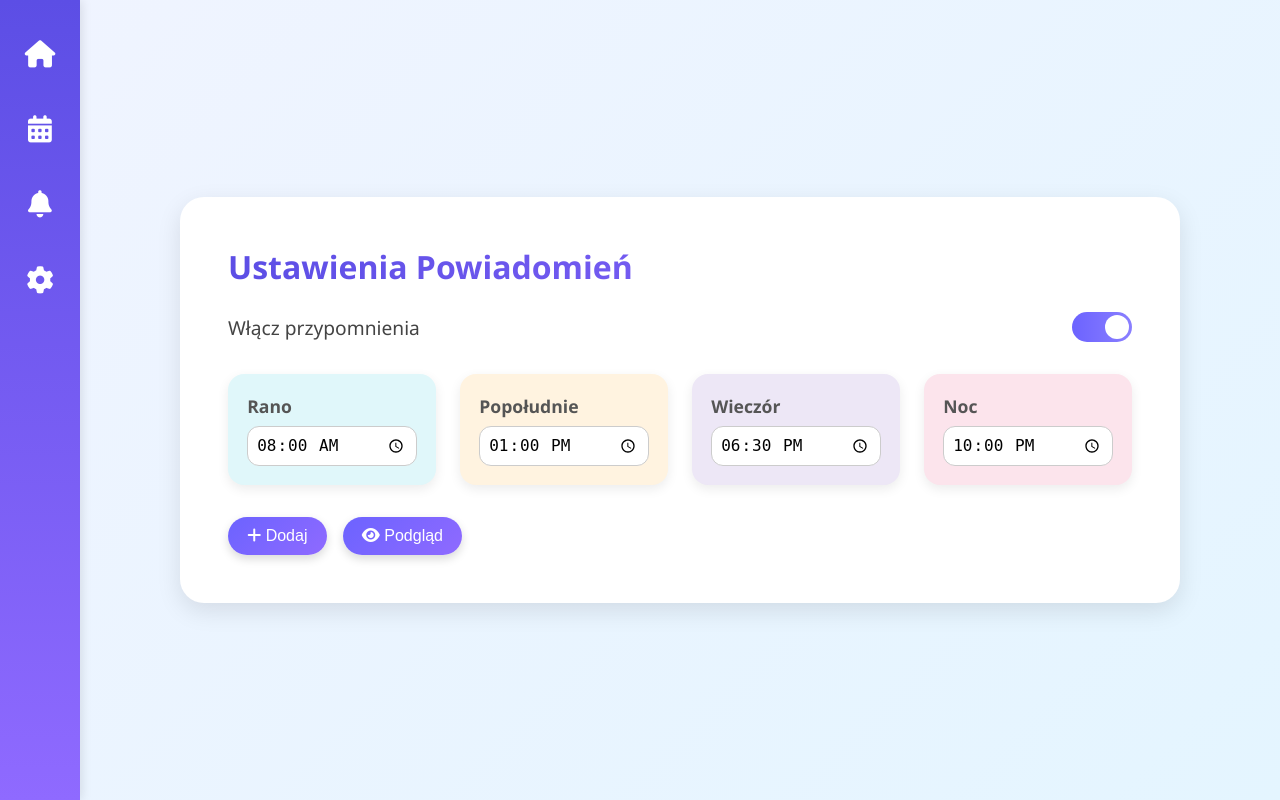
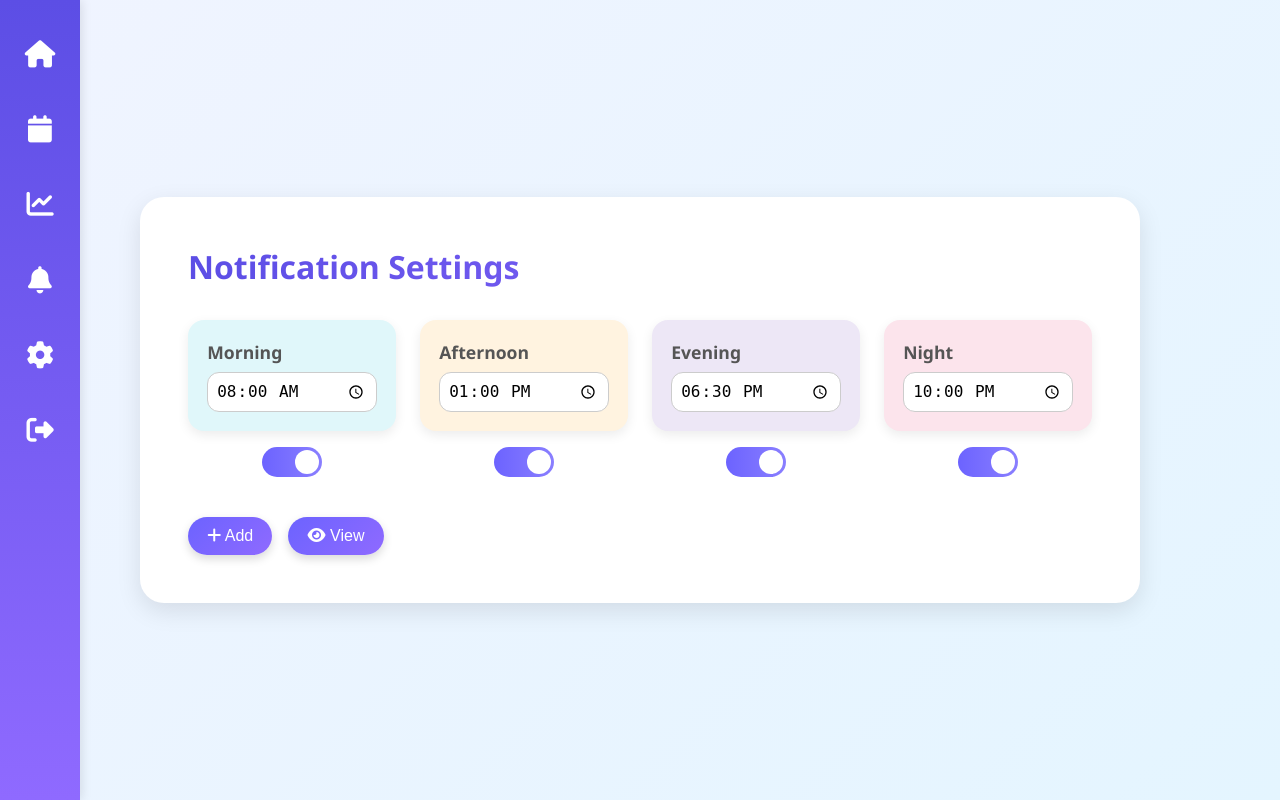
Before and after one commit to Zbojceq/Mood-Board-Project, a Flask app: page /notifs in a window 1280 px wide. Run offline with Flask 3, Linux system fonts and the light colour scheme.

Commit message:
first fixes

```diff
--- a/app.py
+++ b/app.py
@@ -1,4 +1,7 @@
-from flask import Flask, render_template
+from flask import Flask, render_template, redirect, url_for, flash
+from flask_sqlalchemy import SQLAlchemy
+from flask_login import LoginManager, UserMixin, login_user, login_required, logout_user, current_user
+#from forms import LoginForm, RegisterForm
 
 app = Flask(__name__, static_folder='static', template_folder='templates')
 
@@ -61,3 +64,7 @@ def notifs():
 @app.route('/emotion_add')
 def emotion_add():
     return render_template('emotion_add.html')
+
+@app.route('/settings')
+def settings():
+    return render_template('settings.html')
--- a/templates/notifs.html
+++ b/templates/notifs.html
@@ -1,9 +1,12 @@
+{% extends 'side_menu.html' %}
+
+{% block main %}
 <!DOCTYPE html>
-<html lang="pl">
+<html lang="en">
 <head>
   <meta charset="UTF-8" />
   <meta name="viewport" content="width=device-width, initial-scale=1.0"/>
-  <title>Powiadomienia</title>
+  <title>Notifs</title>
   <link rel="stylesheet" href="https://cdnjs.cloudflare.com/ajax/libs/font-awesome/6.4.0/css/all.min.css">
   <style>
     * {
@@ -75,15 +78,19 @@
     }
 
     .toggle {
-      display: flex;
+      display: grid;
+      grid-template-columns: repeat(4, 1fr);
+      gap: 1.5rem;
+      justify-items: center;
       align-items: center;
-      justify-content: space-between;
       margin: 1rem 0;
     }
 
     .toggle label {
-      font-size: 1.2rem;
-      color: #444;
+      display: flex !important;
+      justify-content: center;
+      align-items: center;
+      margin-bottom: 0;
     }
 
     .switch {
@@ -130,6 +137,7 @@
     .switch input:checked + .slider:before {
       transform: translateX(30px);
     }
+
 
     .reminder-time {
       display: grid;
@@ -230,64 +238,87 @@
   </style>
 </head>
 <body>
+  <!--
   <div class="sidebar">
     <i class="fas fa-home"></i>
     <i class="fas fa-calendar-alt"></i>
     <i class="fas fa-bell"></i>
     <i class="fas fa-cog"></i>
   </div>
+  -->
+
 
   <div class="container">
     <div class="card">
-      <h2>Ustawienia Powiadomień</h2>
+      <h2>Notification Settings</h2>
+
+
+
+      <div class="reminder-time">
+        <div class="time-box morning">
+          <h4>Morning</h4>
+          <input type="time" id="reminderTimeMorning" value="08:00">
+        </div>
+        <div class="time-box afternoon">
+          <h4>Afternoon</h4>
+          <input type="time" id="reminderTimeAfter" value="13:00">
+        </div>
+        <div class="time-box evening">
+          <h4>Evening</h4>
+          <input type="time" id="reminderTimeEvening" value="18:30">
+        </div>
+        <div class="time-box night">
+          <h4>Night</h4>
+          <input type="time" id="reminderTimeNight" value="22:00">
+        </div>
+      </div>
+
 
       <div class="toggle">
-        <label for="toggleReminder">Włącz przypomnienia</label>
-        <label class="switch">
-          <input type="checkbox" id="toggleReminder" checked />
-          <span class="slider"></span>
+        <label class="switch" style="display: flex; justify-content: center; margin-bottom: 0.5rem;">
+            <input type="checkbox" id="toggleReminderMorning" checked />
+            <span class="slider"></span>
+        </label>
+        <label class="switch" style="display: flex; justify-content: center; margin-bottom: 0.5rem;">
+            <input type="checkbox" id="toggleReminderAfter" checked />
+            <span class="slider"></span>
+        </label>
+        <label class="switch" style="display: flex; justify-content: center; margin-bottom: 0.5rem;">
+            <input type="checkbox" id="toggleReminderEvening" checked />
+            <span class="slider"></span>
+        </label>
+        <label class="switch" style="display: flex; justify-content: center; margin-bottom: 0.5rem;">
+            <input type="checkbox" id="toggleReminderNight" checked />
+            <span class="slider"></span>
         </label>
       </div>
 
-      <div class="reminder-time">
-        <div class="time-box morning">
-          <h4>Rano</h4>
-          <input type="time" value="08:00">
-        </div>
-        <div class="time-box afternoon">
-          <h4>Popołudnie</h4>
-          <input type="time" value="13:00">
-        </div>
-        <div class="time-box evening">
-          <h4>Wieczór</h4>
-          <input type="time" value="18:30">
-        </div>
-        <div class="time-box night">
-          <h4>Noc</h4>
-          <input type="time" value="22:00">
-        </div>
-      </div>
 
       <div class="buttons">
-        <button class="btn add"><i class="fas fa-plus"></i> Dodaj</button>
-        <button class="btn"><i class="fas fa-eye"></i> Podgląd</button>
+        <button class="btn add"><i class="fas fa-plus"></i> Add</button>
+        <button class="btn"><i class="fas fa-eye"></i> View</button>
       </div>
     </div>
   </div>
 
   <script>
-    const toggle = document.getElementById('toggleReminder');
-    const timeInputs = document.querySelectorAll('.reminder-time input[type="time"]');
+    const timeBoxes = [
+      { toggleId: 'toggleReminderMorning', inputId: 'reminderTimeMorning' },
+      { toggleId: 'toggleReminderAfter', inputId: 'reminderTimeAfter' },
+      { toggleId: 'toggleReminderEvening', inputId: 'reminderTimeEvening' },
+      { toggleId: 'toggleReminderNight', inputId: 'reminderTimeNight' }
+    ];
 
-    function updateTimeInputsState() {
-      const enabled = toggle.checked;
-      timeInputs.forEach(input => {
-        input.disabled = !enabled;
-      });
-      console.log(`Przypomnienia są ${enabled ? 'włączone' : 'wyłączone'}.`);
-    }
-    updateTimeInputsState();
-    toggle.addEventListener('change', updateTimeInputsState);
+    timeBoxes.forEach(box => {
+      const toggle = document.getElementById(box.toggleId);
+      const input = document.getElementById(box.inputId);
+      function updateState() {
+        input.disabled = !toggle.checked;
+      }
+      updateState();
+      toggle.addEventListener('change', updateState);
+    });
   </script>
 </body>
 </html>
+{% endblock %}
--- a/templates/side_menu.html
+++ b/templates/side_menu.html
@@ -1,9 +1,8 @@
 <!DOCTYPE html>
-<html lang="pl">
+<html lang="en">
 <head>
   <meta charset="UTF-8">
   <meta name="viewport" content="width=device-width, initial-scale=1.0">
-  <title>Menu boczne</title>
   <link rel="stylesheet" href="https://cdnjs.cloudflare.com/ajax/libs/font-awesome/6.4.0/css/all.min.css">
   <style>
     body {
@@ -60,40 +59,37 @@
       display: block;
     }
 
-    .content {
-      margin-left: 100px;
-      padding: 2rem;
-      flex: 1;
-    }
-  </style>
+</style>
 </head>
 <body>
   <div class="sidebar">
     <div class="icon-container">
+      <i class="fas fa-home"></i>
+      <div class="tooltip">Calendar</div>
+    </div>
+    <div class="icon-container">
       <i class="fas fa-calendar"></i>
-      <div class="tooltip">Kalendarz</div>
+      <div class="tooltip">Calendar</div>
     </div>
     <div class="icon-container">
       <i class="fas fa-chart-line"></i>
-      <div class="tooltip">Statystyki</div>
+      <div class="tooltip">Stats</div>
     </div>
     <div class="icon-container">
       <i class="fas fa-bell"></i>
-      <div class="tooltip">Powiadomienia</div>
+      <div class="tooltip">Notifications</div>
     </div>
     <div class="icon-container">
       <i class="fas fa-cog"></i>
-      <div class="tooltip">Ustawienia</div>
+      <div class="tooltip">Settings</div>
     </div>
     <div class="icon-container">
       <i class="fas fa-sign-out-alt"></i>
-      <div class="tooltip">Wyloguj</div>
+      <div class="tooltip">Log out</div>
     </div>
   </div>
 
-  <div class="content">
-    <h1>Witamy!</h1>
-    <p>To przykładowa zawartość obok menu bocznego.</p>
-  </div>
+  {% block main %}{% endblock %}
+
 </body>
 </html>
```
Also changed, not shown: templates/settings.html (+7 -9 lines), forms.py (added).
